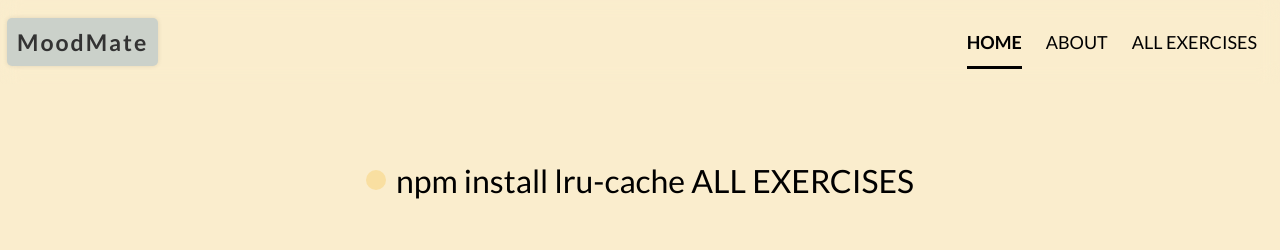
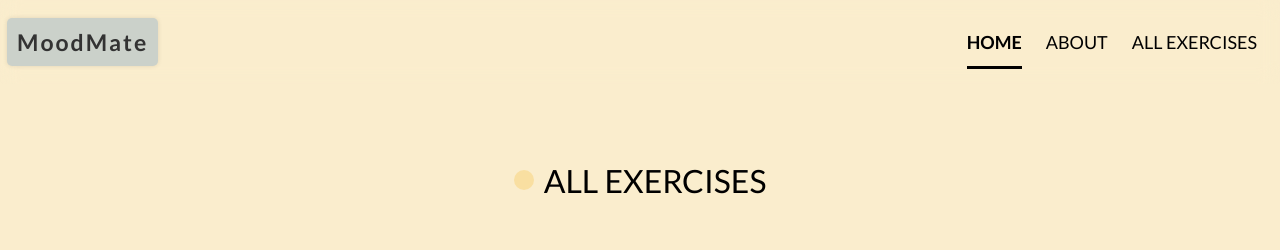
Before and after one commit to idanygo/mood-project, a Next.js app: page /all in a window 1280 px wide. Shown: the top 250 px of the page. Built offline with nearby package versions, Linux system fonts and the light colour scheme.

Commit message:
remove typo

```diff
--- a/pages/all.js
+++ b/pages/all.js
@@ -30,7 +30,7 @@ export default function All({ moods }) {
           >
             <circle cx="26" cy="26" r="26" fill="#F9DFA1" />
           </svg>
-          npm install lru-cache ALL EXERCISES
+          ALL EXERCISES
         </h1>
         <div className={styles.descriptionContainer}>
           <h3 className={styles.webDesc}>
```
